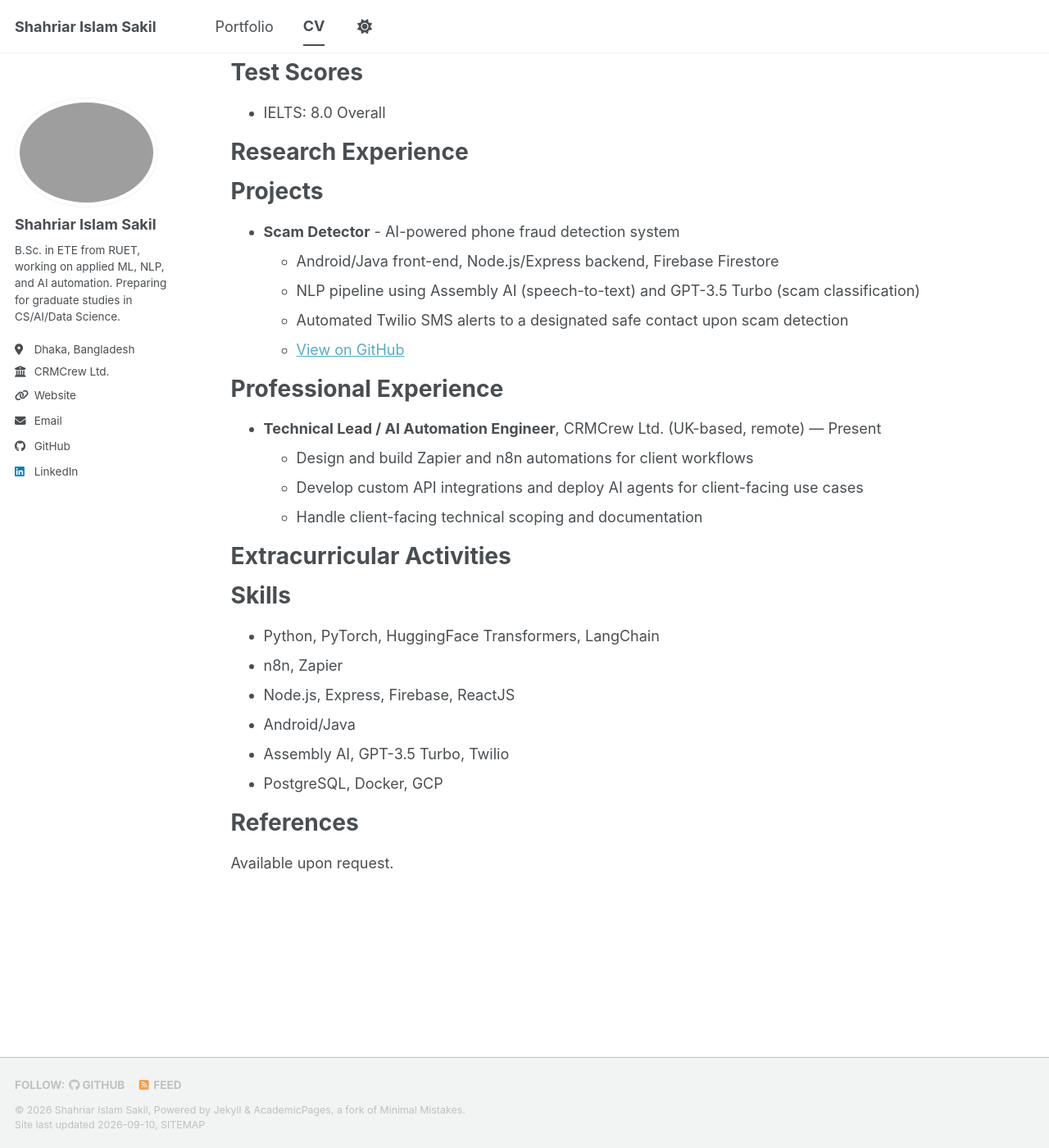
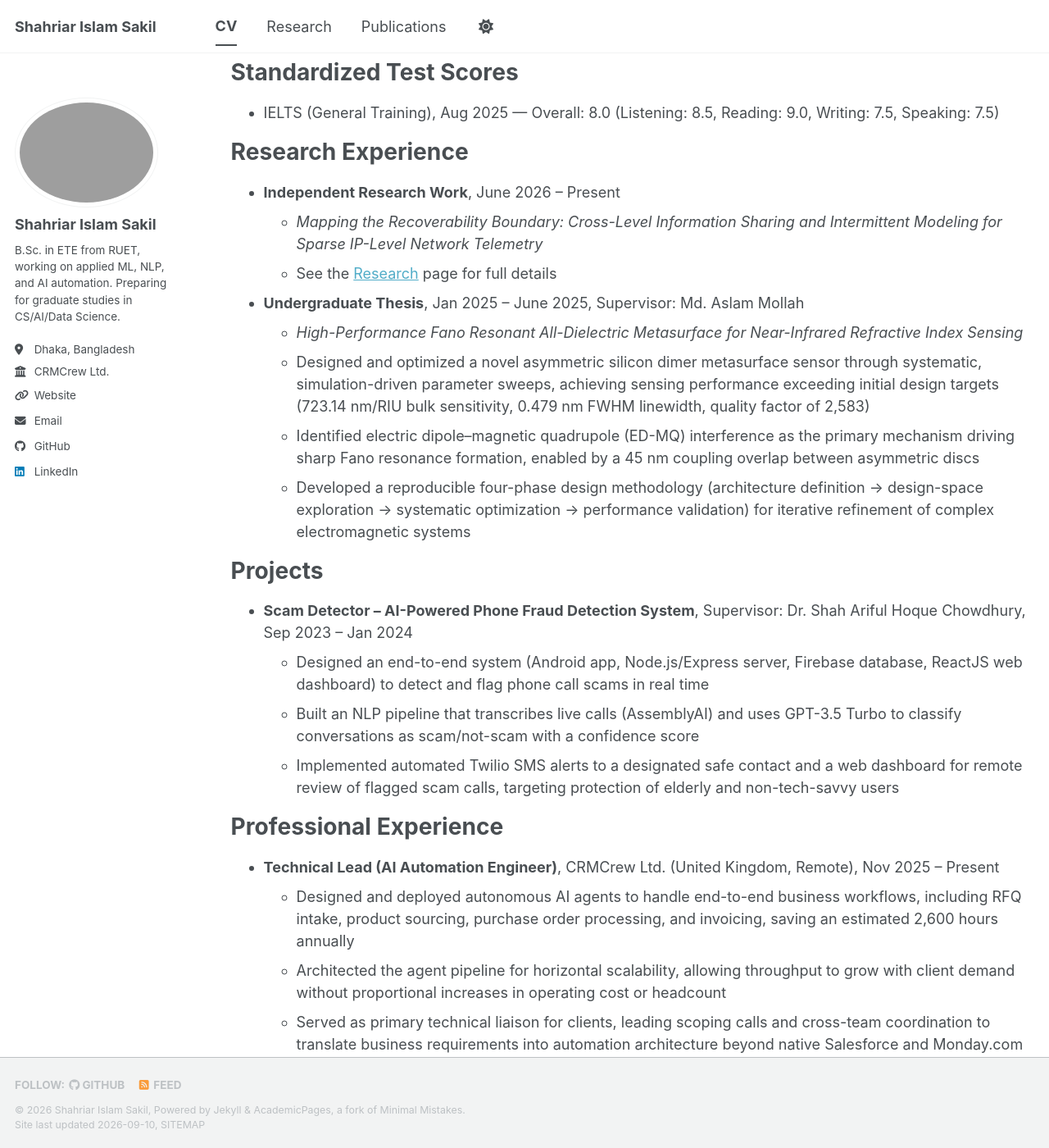
Before and after one commit to Zepticona/zepticona.github.io, a Jekyll site: the page built from _pages/cv.md, in a window 1280 px wide and 1400 px high, scrolled down 563 px. Shown: the whole window at 82% size. Built offline with Jekyll 4.4.1, drawn with Linux system fonts in a browser that asks for light colours; a style sheet for code colours, icons or effects is not loaded; some of the changed text lies outside the part shown.

Commit message:
first cowork output

```diff
--- a/_config.yml
+++ b/_config.yml
@@ -64,7 +64,7 @@ author:
   keybase: # Username
   instagram: # Username
   lastfm: # Username
-  linkedin: "" # TODO: your LinkedIn username, e.g. shahriar-sakil
+  linkedin: "shahriar-i-sakil"
   mastodon: # URL
   medium: # URL
   pinterest: # Username
--- a/_data/navigation.yml
+++ b/_data/navigation.yml
@@ -9,14 +9,14 @@
 # stay in the repo untouched, they just won't be linked in the nav.
 
 main:
-  - title: "Portfolio"
-    url: /portfolio/
-
   - title: "CV"
     url: /cv/
 
-  # - title: "Publications"
-  #   url: /publications/
+  - title: "Research"
+    url: /research/
+
+  - title: "Publications"
+    url: /publications/
 
   # - title: "Talks"
   #   url: /talks/
--- a/_pages/cv.md
+++ b/_pages/cv.md
@@ -14,52 +14,61 @@ redirect_from:
 
 Research Interests
 ======
-* AI/ML
-* Natural Language Processing
+* NLP
+* Agentic AI
 * Time Series Forecasting
-* AI Agents
-* Applied Machine Learning
+* Network Intrusion Detection
 
 Education
 ======
-* B.Sc. in Electronics & Telecommunication Engineering, Rajshahi University of Engineering & Technology (RUET), 2023
-  * Thesis/Capstone: "Scam Detector" - AI-powered phone fraud detection system, supervised by Dr. Shah Ariful Hoque Chowdhury
+* B.Sc. in Electronics & Telecommunication Engineering (ETE), Rajshahi University of Engineering & Technology (RUET), Rajshahi, Bangladesh, Jan 2020 – June 2025
+  * Thesis: "High-Performance Fano Resonant All-Dielectric Metasurface for Near-Infrared Refractive Index Sensing"
+  * CGPA: 3.27/4.00
 
-Test Scores
+Standardized Test Scores
 ======
-* IELTS: 8.0 Overall <!-- TODO: confirm General Training vs Academic before finalizing -->
+* IELTS (General Training), Aug 2025 — Overall: 8.0 (Listening: 8.5, Reading: 9.0, Writing: 7.5, Speaking: 7.5)
 
 Research Experience
 ======
-<!-- TODO: add any formal research experience here once available -->
+* **Independent Research Work**, June 2026 – Present
+  * *Mapping the Recoverability Boundary: Cross-Level Information Sharing and Intermittent Modeling for Sparse IP-Level Network Telemetry*
+  * See the [Research](/research/) page for full details
+
+* **Undergraduate Thesis**, Jan 2025 – June 2025, Supervisor: Md. Aslam Mollah
+  * *High-Performance Fano Resonant All-Dielectric Metasurface for Near-Infrared Refractive Index Sensing*
+  * Designed and optimized a novel asymmetric silicon dimer metasurface sensor through systematic, simulation-driven parameter sweeps, achieving sensing performance exceeding initial design targets (723.14 nm/RIU bulk sensitivity, 0.479 nm FWHM linewidth, quality factor of 2,583)
+  * Identified electric dipole–magnetic quadrupole (ED-MQ) interference as the primary mechanism driving sharp Fano resonance formation, enabled by a 45 nm coupling overlap between asymmetric discs
+  * Developed a reproducible four-phase design methodology (architecture definition → design-space exploration → systematic optimization → performance validation) for iterative refinement of complex electromagnetic systems
 
 Projects
 ======
-* **Scam Detector** - AI-powered phone fraud detection system
-  * Android/Java front-end, Node.js/Express backend, Firebase Firestore
-  * NLP pipeline using Assembly AI (speech-to-text) and GPT-3.5 Turbo (scam classification)
-  * Automated Twilio SMS alerts to a designated safe contact upon scam detection
-  * [View on GitHub](#) <!-- TODO: add your repo link -->
+* **Scam Detector – AI-Powered Phone Fraud Detection System**, Supervisor: Dr. Shah Ariful Hoque Chowdhury, Sep 2023 – Jan 2024
+  * Designed an end-to-end system (Android app, Node.js/Express server, Firebase database, ReactJS web dashboard) to detect and flag phone call scams in real time
+  * Built an NLP pipeline that transcribes live calls (AssemblyAI) and uses GPT-3.5 Turbo to classify conversations as scam/not-scam with a confidence score
+  * Implemented automated Twilio SMS alerts to a designated safe contact and a web dashboard for remote review of flagged scam calls, targeting protection of elderly and non-tech-savvy users
 
 Professional Experience
 ======
-* **Technical Lead / AI Automation Engineer**, CRMCrew Ltd. (UK-based, remote) — Present
-  * Design and build Zapier and n8n automations for client workflows
-  * Develop custom API integrations and deploy AI agents for client-facing use cases
-  * Handle client-facing technical scoping and documentation
+* **Technical Lead (AI Automation Engineer)**, CRMCrew Ltd. (United Kingdom, Remote), Nov 2025 – Present
+  * Designed and deployed autonomous AI agents to handle end-to-end business workflows, including RFQ intake, product sourcing, purchase order processing, and invoicing, saving an estimated 2,600 hours annually
+  * Architected the agent pipeline for horizontal scalability, allowing throughput to grow with client demand without proportional increases in operating cost or headcount
+  * Served as primary technical liaison for clients, leading scoping calls and cross-team coordination to translate business requirements into automation architecture beyond native Salesforce and Monday.com capabilities
+  * Built custom integrations with third-party platforms lacking native connectors, writing bespoke API scripts alongside no-code automation (Zapier, n8n) to unify data flow across systems
 
 Extracurricular Activities
 ======
-<!-- TODO: add any RUET clubs, competitions, or volunteering here -->
+* **Farewell Program Organizer & Anchor**, April 2024
+  * Planned and structured event segments for a departmental farewell program honoring the senior batch, coordinating logistics and guest invitations
+  * Hosted the event as lead anchor, managing live audience engagement and program flow
+* **Programming Competition**, June 2022
+  * Secured 1st place in a departmental programming competition organized by the DSA course instructor, competing against 15 teams
 
 Skills
 ======
-* Python, PyTorch, HuggingFace Transformers, LangChain
-* n8n, Zapier
-* Node.js, Express, Firebase, ReactJS
-* Android/Java
-* Assembly AI, GPT-3.5 Turbo, Twilio
-* PostgreSQL, Docker, GCP
+* **Programming:** Python, Java, Kotlin, JavaScript, PostgreSQL, Node.js
+* **ML / Time-Series Forecasting:** PyTorch, HuggingFace Transformers, Foundation Models (TimesFM, Chronos-2), Hierarchical Forecasting, MinT Reconciliation, SARIMA
+* **Tools:** Git, Docker, LaTeX, Google Cloud Platform, Firebase, N8N
 
 References
 ======
--- a/_pages/publications.html
+++ b/_pages/publications.html
@@ -11,8 +11,9 @@ author_profile: true
 
 {% include base_path %}
 
-<!-- New style rendering if publication categories are defined -->
-{% if site.publication_category %}
+{% if site.publications.size == 0 %}
+  <p>No publications yet — check back soon!</p>
+{% elsif site.publication_category %}
   {% for category in site.publication_category  %}
     {% assign title_shown = false %}
     {% for post in site.publications reversed %}
```
Also changed, not shown: _pages/about.md (+4 -12 lines), _pages/research.md (added, +28 -0 lines), files/bibtex1.bib (deleted, +0 -10 lines), 6 other files.
